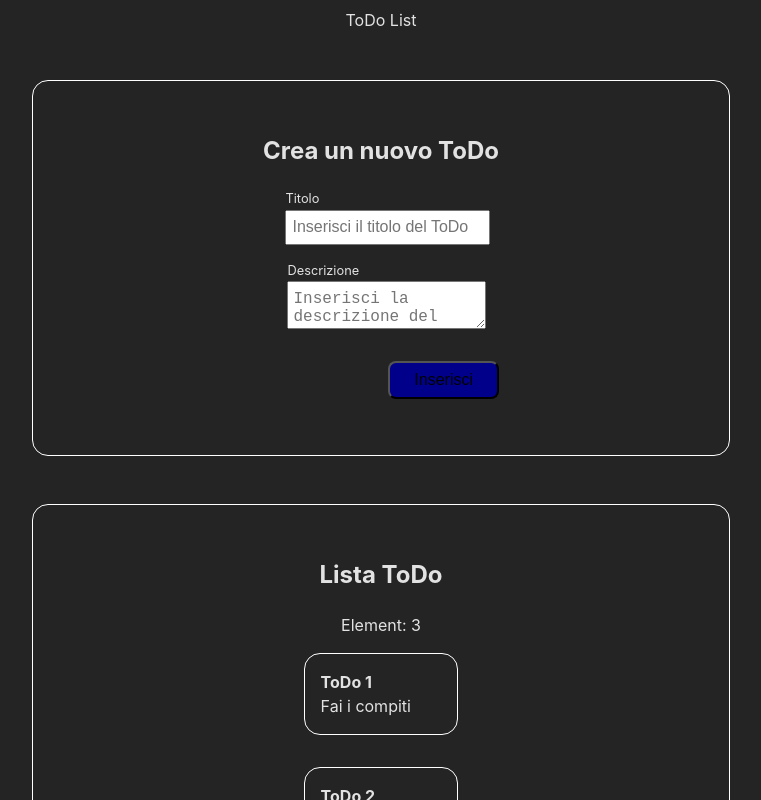
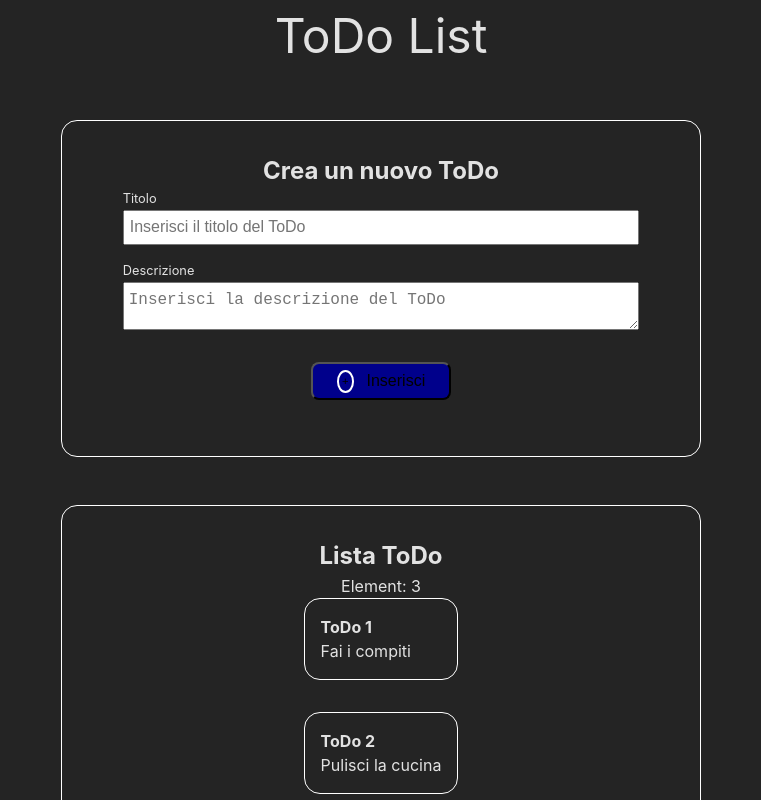
Before and after one commit to romina-trazzi/Todos, a React (Vite) app: page / in a window 1280 px wide. Shown: the top 800 px of the page, without its empty margins (259-1020 px from the left). Built offline with nearby package versions, Linux system fonts and the light colour scheme.

Commit message:
Fixing css bug

```diff
--- a/src/App.css
+++ b/src/App.css
@@ -1,3 +1,9 @@
+* {
+	box-sizing: border-box;
+	margin: 0px;
+	padding: 0px;
+}
+
 #root {
   max-width: 1280px;
   margin: 0 auto;
@@ -6,6 +12,7 @@
 
 header {
   margin-bottom: 3rem;
+  font-size: 3rem;
 }
 
 main {
@@ -14,7 +21,7 @@ main {
   flex-direction: column;
 }
 
-.general_container {
+.general_container, .todo_list_container {
   width: 50%;
   display: flex;
   flex-direction: column;
@@ -24,97 +31,10 @@ main {
   padding: 2rem;
 }
 
-.formContainer {
-  width: 100%;
-  margin-bottom: 1.5rem;
-  display: flex;
-  flex-direction: column;
-  align-items: center;
-
-  .form_wrapper {
-    width: 90%;
-  }
-
-  h2 {
-    text-align: left;
-  }
-
-  .title, .description {
-    display: flex;
-    flex-direction: column;
-    align-items: flex-start;
-  }
-
-  .title {
-    margin-bottom: 1rem;
-  }
-
-  & label {
-    font-size: 0.8rem;
-    margin-bottom: 0.1rem;
-  }
-
-   & textarea {
-    padding-bottom: 10rem;
-  }
-
-  & input, textarea {
-    width: 100%;
-    padding: 0.5rem 5px;
-  }
-
-  input::placeholder, textarea::placeholder {
-    text-align: left;
-    font-size: 1rem;
-
-  }
+.todo_list_container {
+  margin-top: 3rem;
 }
 
- button {
-  align-self: flex-end;
-  background-color: darkblue;
-  padding: 0.5rem 1.5rem;
-  border-radius: 0.5rem;
-  font-size: 1rem;
-  margin-top: 2em;
-
-  & span {
-    font-size: 0.7rem;
-    border: 2px solid white;
-    border-radius: 50%;
-    padding: 0.2rem;
-    margin-right: 0.8rem;
-  }
+footer {
+  margin-top: 3rem;
 }
-
-ul {
-  list-style-type: none;
-  padding: 0;
-
-}
-
-.todo_list_container {
-  margin-top: 3rem;
-  width: 50%;
-  display: flex;
-  flex-direction: column;
-  align-items: center;
-  border: 1px solid white;
-  border-radius: 1rem;
-  padding: 2rem;
-}
-
-.todoItem {
-  display: flex;
-  flex-direction: column;
-  margin-bottom: 2rem;
-  border: 1px solid white;
-  border-radius: 1rem;
-  padding: 1rem;
-
-
-  & span {
-    text-align: left;
-
-  }
-}
--- /dev/null
+++ b/src/components/FormTodos.css
@@ -0,0 +1,61 @@
+.form_Container {
+  width: 100%;
+  margin-bottom: 1.5rem;
+  display: flex;
+  flex-direction: column;
+  align-items: center;
+
+  .form_wrapper {
+    width: 90%;
+  }
+
+  h2 {
+    text-align: left;
+  }
+
+  .title, .description {
+    display: flex;
+    flex-direction: column;
+    align-items: flex-start;
+  }
+
+  .title {
+    margin-bottom: 1rem;
+  }
+
+  & label {
+    font-size: 0.8rem;
+    margin-bottom: 0.1rem;
+  }
+
+   & textarea {
+    padding-bottom: 10rem;
+  }
+
+  & input, textarea {
+    width: 100%;
+    padding: 0.5rem 5px;
+  }
+
+  input::placeholder, textarea::placeholder {
+    text-align: left;
+    font-size: 1rem;
+
+  }
+}
+
+ button {
+  background-color: darkblue;
+  padding: 0.5rem 1.5rem;
+  border-radius: 0.5rem;
+  font-size: 1rem;
+  margin-top: 2em;
+
+  & span {
+    font-size: 0.7rem;
+    border: 2px solid white;
+    border-radius: 50%;
+    padding: 0.2rem;
+    margin-right: 0.8rem;
+  }
+}
--- a/src/components/FormTodos.jsx
+++ b/src/components/FormTodos.jsx
@@ -1,4 +1,5 @@
 import {useState} from 'react';
+import './FormTodos.css'
 
 function FormTodos({ onTaskChange }) {
   const [newTask, setNewTask] = useState({ id: "", titolo: "", descrizione: "" });
@@ -31,9 +32,11 @@ function FormTodos({ onTaskChange }) {
   }
 
   return (
-    <div>
+    <div className="form_Container">
       <h2>Crea un nuovo ToDo</h2>
-      <div className="formContainer">
+
+      <div className="form_wrapper">
+
         {/* Title input Field */}
         <div className="title">
           <label>Titolo</label>
@@ -59,9 +62,12 @@ function FormTodos({ onTaskChange }) {
         </div>
 
         {/* Submit Button */}
-        <button onClick={handleClick}>Inserisci</button>
+        <button onClick={handleClick}>
+          <span>+</span>Inserisci
+        </button>
       </div>
     </div>
+
   );
 }
 
--- /dev/null
+++ b/src/components/TodoList.css
@@ -0,0 +1,17 @@
+ul {
+  list-style-type: none;
+  padding: 0;
+
+}
+.todoItem {
+  display: flex;
+  flex-direction: column;
+  margin-bottom: 2rem;
+  border: 1px solid white;
+  border-radius: 1rem;
+  padding: 1rem;
+  & span {
+    text-align: left;
+
+  }
+}
--- a/src/components/TodoList.jsx
+++ b/src/components/TodoList.jsx
@@ -1,3 +1,5 @@
+import './TodoList.css'
+
 function TodoList({listOfTodo, count}) {
 
   return (
```
Also changed, not shown: src/App.jsx (+4 -4 lines).
